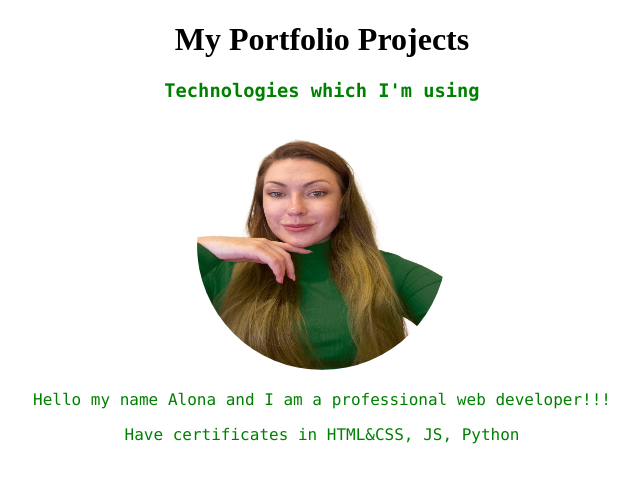
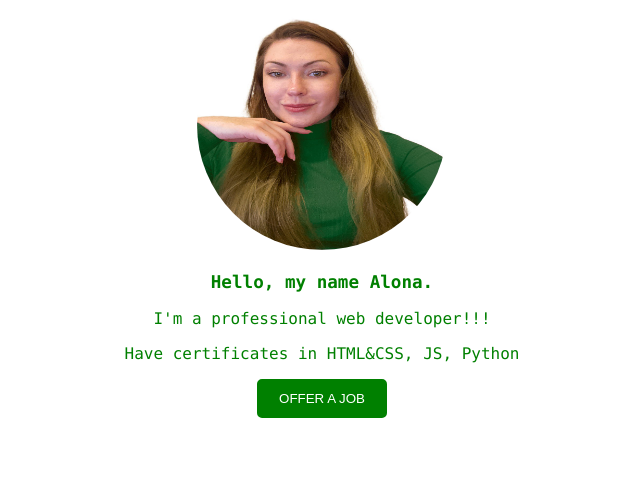
Before and after one commit to Alonasa/100DaysOfPyhton, a Flask app: template dayFiftySix/templates/index.html in a window 1280 px wide. Shown: the top 483 px of the page, without its empty margins (318-958 px from the left). Run offline with Flask 3, Linux system fonts and the light colour scheme; the template is opened without the code that fills it, so the values that code supplies are empty.

Commit message:
added basic markup and stylisation for about-me block

```diff
--- a/dayFiftySix/static/styles/style.css
+++ b/dayFiftySix/static/styles/style.css
@@ -1,14 +1,69 @@
 body {
+    width: 100%;
+    padding: 0;
+    margin: 0;
     background-color: #ffffff;
     text-align: center;
 }
 
-.profile {
+.container {
+    width: 90%;
+    margin: 0 auto;
+}
+
+.button {
+    padding: 10px 20px;
+    border-radius: 5px;
+    border-style: solid;
+    background-color: transparent;
+    text-transform: uppercase;
+}
+
+h3 {
+    font-size: 1.1em;
+}
+
+.visually-hidden {
+  clip: rect(0 0 0 0);
+  clip-path: inset(50%);
+  height: 1px;
+  overflow: hidden;
+  position: absolute;
+  white-space: nowrap;
+  width: 1px;
+}
+
+.about-me {
+    width: 320px;
+    margin: 0 auto;
+    font-family: "Lucida Console", "Courier New", monospace;
+    color: green;
+}
+
+.about-me__photo {
     border-radius: 50%;
 }
 
-.about-me {
-    font-family: "Lucida Console", "Courier New", monospace;
+.about-me__button {
+    color: white;
+    background-color: green;
+    border-color: green;
+}
+
+.about-me__button:hover:active {
+    color: white;
+    background-color: green;
+    border-color: green;
+    opacity: 0.7;
+}
+
+.about-me__button:hover {
+    background-color: white;
     color: green;
+}
 
+@media(min-width: 768px){
+    .about-me {
+        width: 70%;
+    }
 }
--- a/dayFiftySix/templates/index.html
+++ b/dayFiftySix/templates/index.html
@@ -9,13 +9,16 @@
     <title>Alona's Skrypnyk Portfolio</title>
 </head>
 <body>
-<h1>My Portfolio Projects</h1>
-<section class="about-me">
-    <h3>Technologies which I'm using</h3>
-    <img class="profile" src="static/img/main_green.jpg" width="250" height="250">
-    <p class="profile__description">Hello my name Alona and I am a professional web
-        developer!!!</p>
-    <p>Have certificates in HTML&CSS, JS, Python</p>
-</section>
+<div class="container">
+    <h1 class="visually-hidden">My Portfolio Projects</h1>
+    <section class="about-me">
+        <img class="about-me__photo" src="static/img/main_green.jpg" width="250" height="250">
+        <h3>Hello, my name Alona.</h3>
+        <p class="about-me__description">I'm a professional web
+            developer!!!</p>
+        <p>Have certificates in HTML&CSS, JS, Python</p>
+        <button class="about-me__button button" onclick="location.href='https://t.me/ameha3'">Offer a job</button>
+    </section>
+</div>
 </body>
 </html>
```
